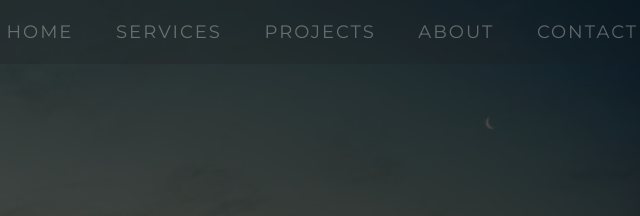
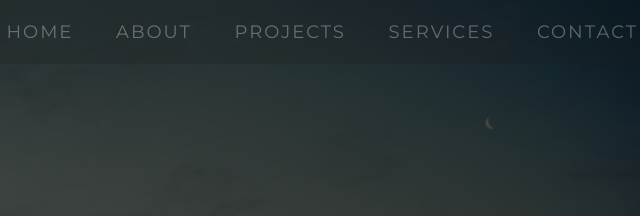
Before and after one commit to abdul7864/Portfolio, a plain HTML site: page index.html in a window 1280 px wide. Shown: the top 216 px of the page, 612-1252 px from the left. Drawn offline with Linux system fonts and the light colour scheme; a script that the page names is missing.

Commit message:
index.html

```diff
--- a/index.html
+++ b/index.html
@@ -25,9 +25,14 @@
           </div>
           <ul>
             <li><a href="#hero" data-after="Home">Home</a></li>
+
+            <li><a href="#about" data-after="About">About</a>
+            </li>
+
+            <li><a href="#projects" data-after="Projects">Projects</a></li>
+
             <li><a href="#services" data-after="Service">Services</a></li>
-            <li><a href="#projects" data-after="Projects">Projects</a></li>
-            <li><a href="#about" data-after="About">About</a></li>
+
             <li><a href="#contact" data-after="Contact">Contact</a></li>
           </ul>
         </div>
```
